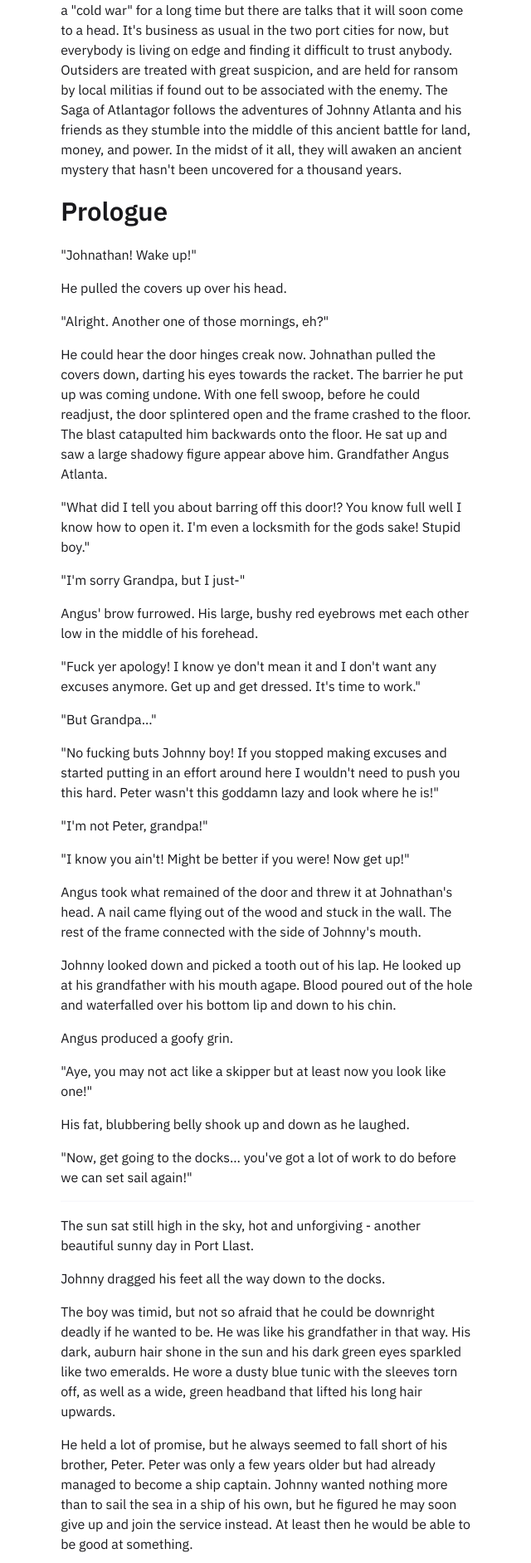
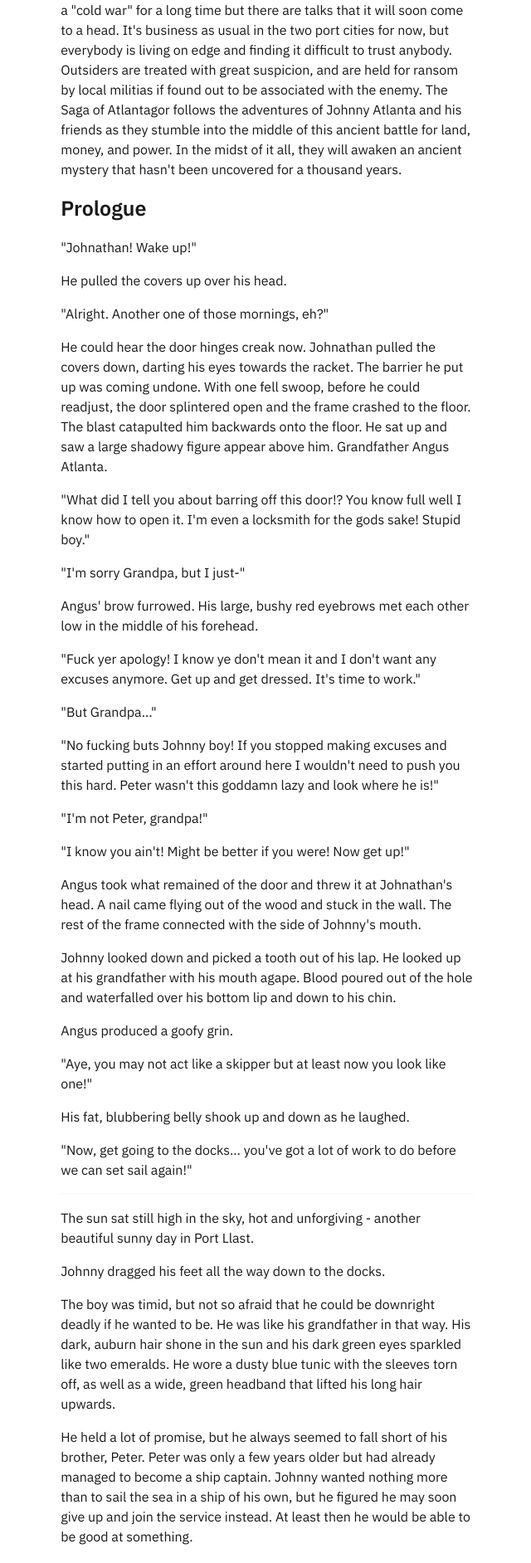
Before and after one commit to Atlantagor/atlantagor.github.io, a Jekyll site: the page built from _posts/2022-02-22-story.md, in a window 1280 px wide. Shown: the part 368-2252 px from the top of the page at 83% size, without its empty margins (318-958 px from the left). Built offline with Jekyll 4.4.1, drawn with Linux system fonts in a browser that asks for light colours.

```diff
--- a/_posts/2022-02-22-story.md
+++ b/_posts/2022-02-22-story.md
@@ -6,7 +6,7 @@ title: Story
 
 Our story takes place in the beautiful Northern Sword Coast, beginning in the town of Port Llast. Port Llast, best known for it's stonecutters and harbour works, have been dealing with their neighbours, the Luskans, for centuries. The two peoples have been in a "cold war" for a long time but there are talks that it will soon come to a head. It's business as usual in the two port cities for now, but everybody is living on edge and finding it difficult to trust anybody. Outsiders are treated with great suspicion, and are held for ransom by local militias if found out to be associated with the enemy. The Saga of Atlantagor follows the adventures of Johnny Atlanta and his friends as they stumble into the middle of this ancient battle for land, money, and power. In the midst of it all, they will awaken an ancient mystery that hasn't been uncovered for a thousand years.
 
-## Prologue
+### Prologue
 
 "Johnathan! Wake up!"
 
```
